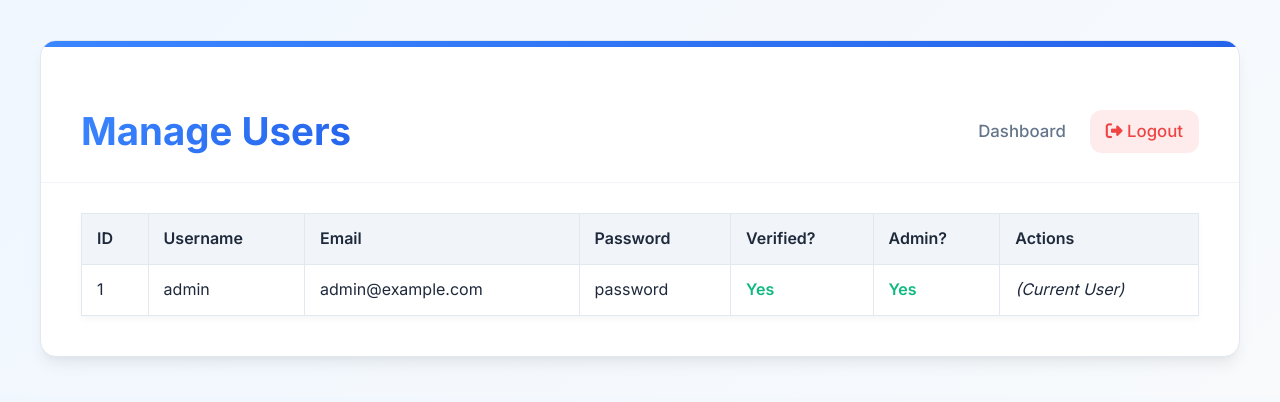
After one commit to jhaji-17/studybuddy, a Flask app: page /admin/manage-users in a window 1280 px wide. The commit adds this page. Shown: the top 402 px of the page. Run offline with Flask 3, Linux system fonts and the light colour scheme; the visitor is signed in with stand-in values (Sample User, id 1); data comes from the database, SQL or seed files in the repository.

Commit message:
add manage users by admin

```diff
--- a/app.py
+++ b/app.py
@@ -365,6 +365,52 @@ def admin_upload_note():
             flash('Invalid file type. Only PDF files are allowed.', 'error')
     return render_template('admin_upload.html')
 
+@app.route('/admin/manage-users')
+def manage_users():
+    # Ensure only admins can access this page
+    if not session.get('is_admin'):
+        flash('You do not have permission to access this page.', 'danger')
+        return redirect(url_for('dashboard'))
+
+    db = get_db()
+    # CORRECTED QUERY: Removed the non-existent 'created_at' column
+    users = db.execute(
+        "SELECT id, username, email, password, is_verified, is_admin FROM users ORDER BY id ASC"
+    ).fetchall()
+
+    return render_template('manage_users.html', users=users)
+
+
+# --- START: PASTE THE NEW DELETE FUNCTION HERE ---
+
+@app.route('/admin/delete-user/<int:user_id>', methods=['POST'])
+def delete_user(user_id):
+    # Ensure only admins can perform this action
+    if not session.get('is_admin'):
+        flash('You do not have permission to perform this action.', 'danger')
+        return redirect(url_for('dashboard'))
+
+    # Prevent admin from deleting their own account
+    if user_id == session.get('user_id'):
+        flash('You cannot delete your own account.', 'error')
+        return redirect(url_for('manage_users'))
+
+    db = get_db()
+    user_to_delete = db.execute("SELECT username FROM users WHERE id = ?", (user_id,)).fetchone()
+
+    if user_to_delete:
+        # Thanks to "ON DELETE CASCADE" in your schema, deleting a user
+        # will automatically delete their notes and activity. We only need this one command.
+        db.execute("DELETE FROM users WHERE id = ?", (user_id,))
+        db.commit()
+        flash(f"User '{user_to_delete['username']}' and all their data have been successfully deleted.", 'success')
+    else:
+        flash("User not found.", 'error')
+
+    return redirect(url_for('manage_users'))
+
+# --- END: PASTE THE NEW DELETE FUNCTION HERE ---
+
 if __name__ == '__main__':
     if not os.path.exists(UPLOAD_FOLDER):
         os.makedirs(UPLOAD_FOLDER)
--- /dev/null
+++ b/templates/manage_users.html
@@ -0,0 +1,121 @@
+<!DOCTYPE html>
+<html lang="en">
+<head>
+    <meta charset="UTF-8">
+    <meta name="viewport" content="width=device-width, initial-scale=1.0">
+    <title>Admin - Manage Users</title>
+    <link rel="stylesheet" href="{{ url_for('static', filename='style.css') }}">
+    <link rel="stylesheet" href="https://cdnjs.cloudflare.com/ajax/libs/font-awesome/6.4.0/css/all.min.css">
+    <style>
+        /* A few simple styles to make the table look good without touching the main CSS file */
+        .user-table {
+            width: 100%;
+            border-collapse: collapse;
+            margin-top: 20px;
+            box-shadow: var(--box-shadow-soft);
+        }
+        .user-table th, .user-table td {
+            border: 1px solid var(--border-color);
+            padding: 12px 15px;
+            text-align: left;
+            vertical-align: middle; /* Ensures content is vertically centered */
+        }
+        .user-table thead {
+            background-color: var(--divider-color);
+        }
+        .user-table th {
+            font-weight: 600;
+            color: var(--text-primary);
+        }
+        .user-table tbody tr:nth-child(even) {
+            background-color: #fcfdff;
+        }
+        .user-table tbody tr:hover {
+            background-color: var(--primary-light);
+        }
+        .status-yes {
+            color: var(--success-color);
+            font-weight: 600;
+        }
+        .status-no {
+            color: var(--danger-color);
+            font-weight: 500;
+        }
+    </style>
+</head>
+<body>
+    <div class="container">
+        <header>
+            <h1>Manage Users</h1>
+            <div class="nav-links">
+                <a href="{{ url_for('dashboard') }}">Dashboard</a>
+                <a href="{{ url_for('logout') }}" class="logout-link"><i class="fas fa-sign-out-alt"></i> Logout</a>
+            </div>
+        </header>
+
+        {% with messages = get_flashed_messages(with_categories=true) %}
+            {% if messages %}
+                {% for category, message in messages %}
+                    <div class="message {{ category }}">{{ message }}</div>
+                {% endfor %}
+            {% endif %}
+        {% endwith %}
+
+        <div class="table-container">
+            <table class="user-table">
+                <thead>
+                    <tr>
+                        <th>ID</th>
+                        <th>Username</th>
+                        <th>Email</th>
+                        <th>Password</th> <!-- MODIFIED: Added this header -->
+                        <th>Verified?</th>
+                        <th>Admin?</th>
+                        <th>Actions</th>
+                    </tr>
+                </thead>
+                <tbody>
+                    {% for user in users %}
+                    <tr>
+                        <td>{{ user['id'] }}</td>
+                        <td>{{ user['username'] }}</td>
+                        <td>{{ user['email'] }}</td>
+                        <td>{{ user['password'] }}</td> <!-- MODIFIED: Added this cell -->
+                        <td>
+                            {% if user['is_verified'] %}
+                                <span class="status-yes">Yes</span>
+                            {% else %}
+                                <span class="status-no">No</span>
+                            {% endif %}
+                        </td>
+                        <td>
+                            {% if user['is_admin'] %}
+                                <span class="status-yes">Yes</span>
+                            {% else %}
+                                <span class="status-no">No</span>
+                            {% endif %}
+                        </td>
+                        <td>
+                            {% if user['id'] != session['user_id'] %}
+                                <form action="{{ url_for('delete_user', user_id=user['id']) }}" method="POST" onsubmit="return confirm('Are you sure you want to delete user \'{{ user.username }}\'? This cannot be undone.');">
+                                    <button type="submit" class="button" style="background-color: var(--danger-color); padding: 8px 16px; font-size: 0.9rem;">
+                                        <i class="fas fa-trash-alt"></i> Delete
+                                    </button>
+                                </form>
+                            {% else %}
+                                <span class="text-secondary" style="font-style: italic;">(Current User)</span>
+                            {% endif %}
+                        </td>
+                    </tr>
+                    {% else %}
+                    <tr>
+                        <!-- MODIFIED: Colspan is now 7 because we added a column -->
+                        <td colspan="7" style="text-align: center;" class="text-secondary">No users found.</td>
+                    </tr>
+                    {% endfor %}
+                </tbody>
+            </table>
+        </div>
+    </div>
+</body>
+</html>
```
Also changed, not shown: templates/dashboard.html (+6 -2 lines).
